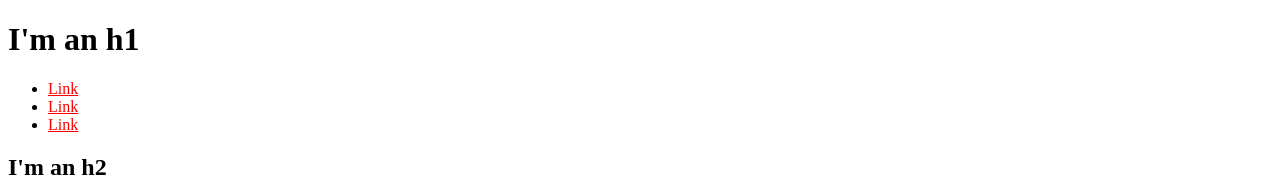
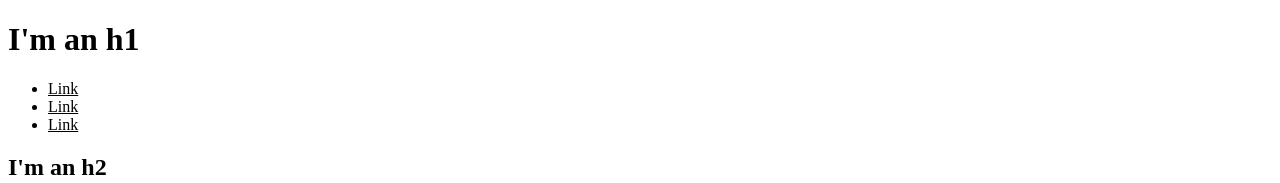
Before and after one commit to iversonc/iversonc.github.io, a plain HTML site: page index.html in a window 1280 px wide. Shown: the top 183 px of the page. Drawn offline with Linux system fonts and the light colour scheme.

Commit message:
Change color of links inside li

```diff
--- a/index.html
+++ b/index.html
@@ -13,6 +13,9 @@
       }
       div a {
         color: green;
+      }
+      li a {
+        color: black;
       }
     </style>
   </head>
```
